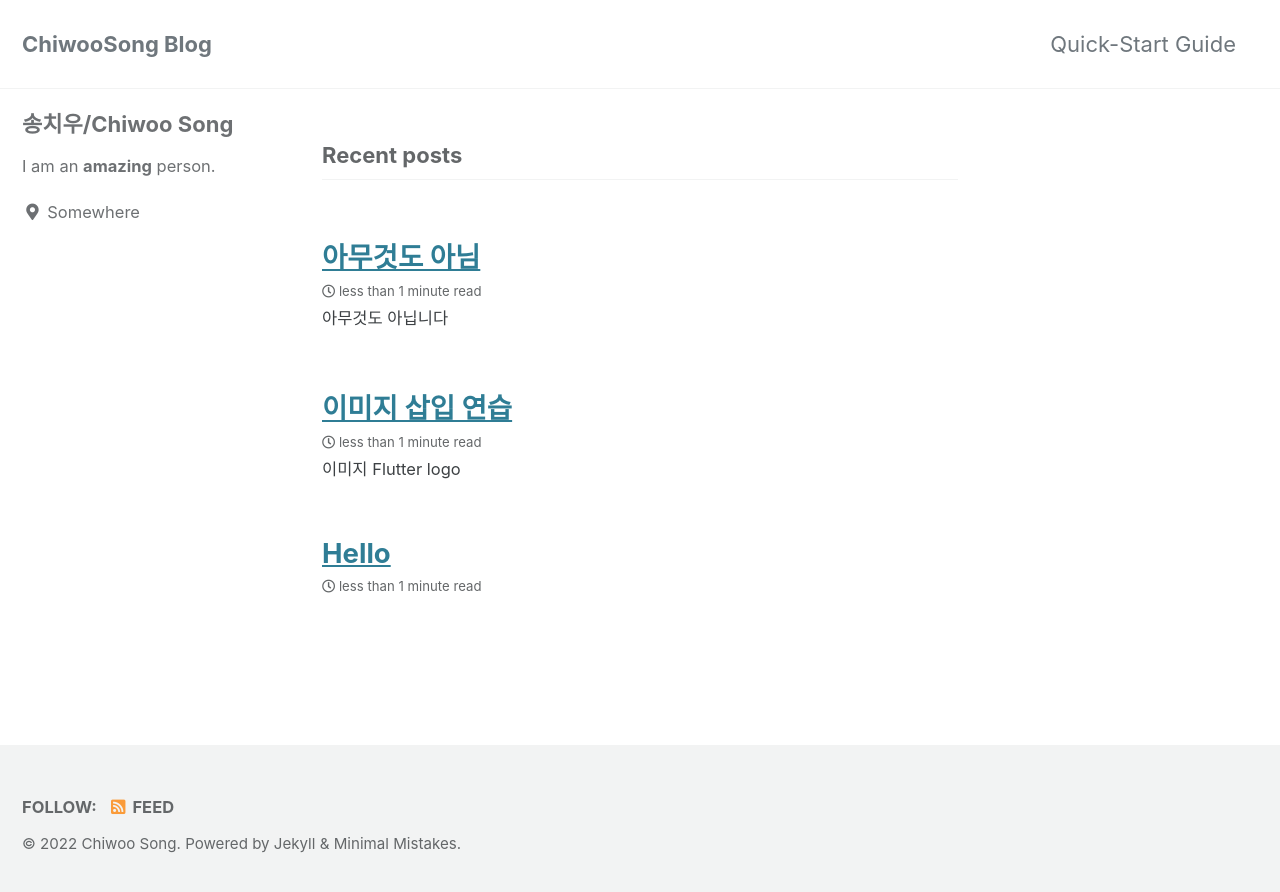
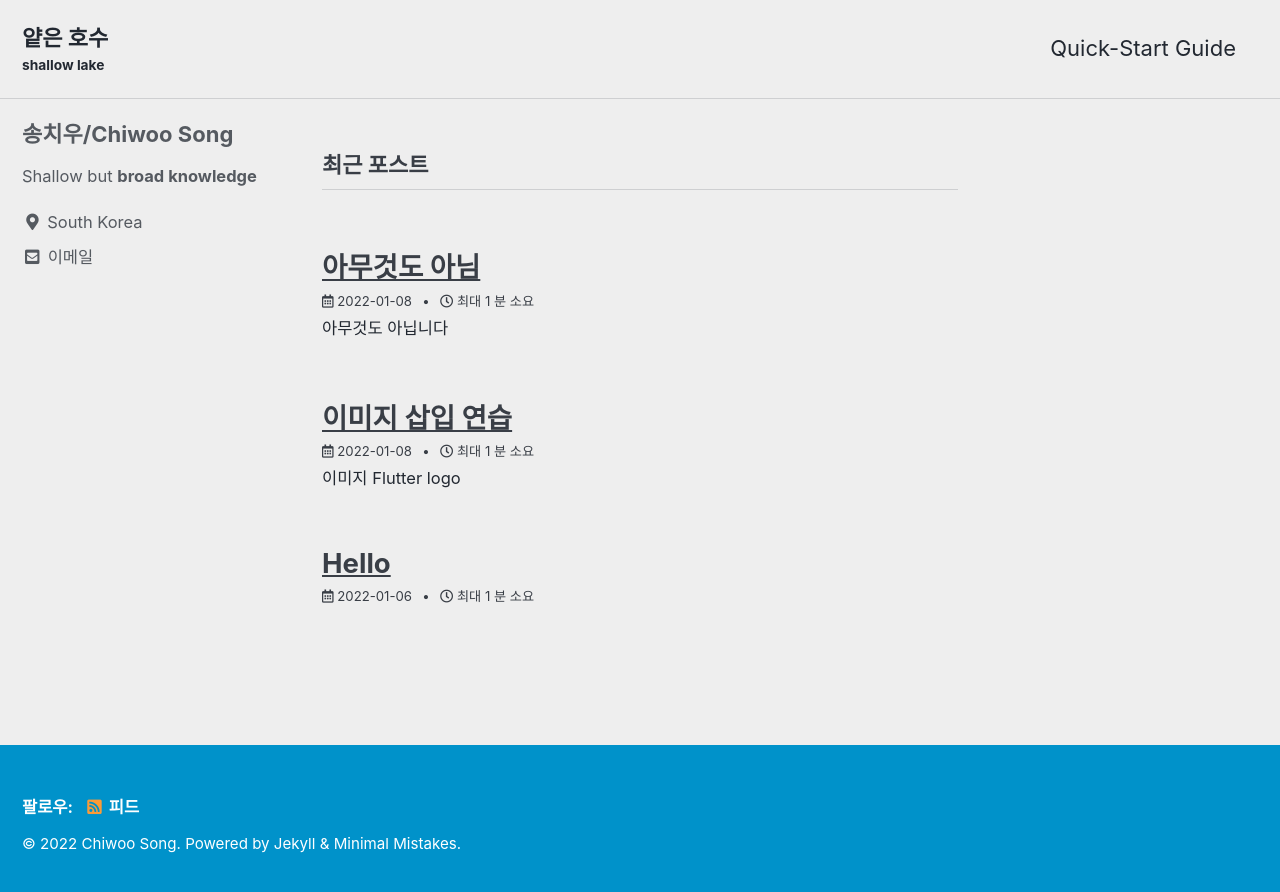
Before and after one commit to ChiwooSong/chiwoosong.github.io, a Jekyll site: the page built from index.html, in a window 1280 px wide. Shown: the top 892 px of the page. Built offline with Jekyll 4.4.1, drawn with Linux system fonts in a browser that asks for light colours; cached includes are drawn as plain includes; the list of posts is cut into pages by our own code.

Commit message:
Config blog

```diff
--- a/_config.yml
+++ b/_config.yml
@@ -12,22 +12,22 @@
 
 # theme                  : "minimal-mistakes-jekyll"
 # remote_theme           : "mmistakes/minimal-mistakes"
-minimal_mistakes_skin    : "default" # "air", "aqua", "contrast", "dark", "dirt", "neon", "mint", "plum", "sunrise"
+minimal_mistakes_skin    : "air" # "air", "aqua", "contrast", "dark", "dirt", "neon", "mint", "plum", "sunrise"
 
 # Site Settings
-locale                   : "en-US"
-title                    : "ChiwooSong Blog"
-title_separator          : "-"
-subtitle                 : # site tagline that appears below site title in masthead
+locale                   : "ko-KR"
+title                    : "얕은 호수"
+title_separator          : "|"
+subtitle                 : "shallow lake"
 name                     : "Chiwoo Song"
-description              : "넓고 얕은 지식"
+description              : "얕지만 넓은 지식을 공유하는 블로그 입니다."
 url                      : https://chiwoosong.github.io/
 baseurl                  : # the subpath of your site, e.g. "/blog"
 repository               : # GitHub username/repo-name e.g. "mmistakes/minimal-mistakes"
 teaser                   : # path of fallback teaser image, e.g. "/assets/images/500x300.png"
 logo                     : # path of logo image to display in the masthead, e.g. "/assets/images/88x88.png"
 masthead_title           : # overrides the website title displayed in the masthead, use " " for no title
-# breadcrumbs            : false # true, false (default)
+breadcrumbs            : true # true, false (default)
 words_per_minute         : 200
 comments:
   provider               : # false (default), "disqus", "discourse", "facebook", "staticman", "staticman_v2", "utterances", "giscus", "custom"
@@ -104,9 +104,9 @@ analytics:
 author:
   name             : "송치우/Chiwoo Song"
   avatar           : # path of avatar image, e.g. "/assets/images/bio-photo.jpg"
-  bio              : "I am an **amazing** person."
-  location         : "Somewhere"
-  email            :
+  bio              : "Shallow but **broad knowledge**"
+  location         : "South Korea"
+  email            : "cldnelddy@gmail.com"
   links:
     - label: "Email"
       icon: "fas fa-fw fa-envelope-square"
@@ -288,3 +288,5 @@ defaults:
       comments: # true
       share: true
       related: true
+      show_date: true
+date_format: "%Y-%m-%d"
```
